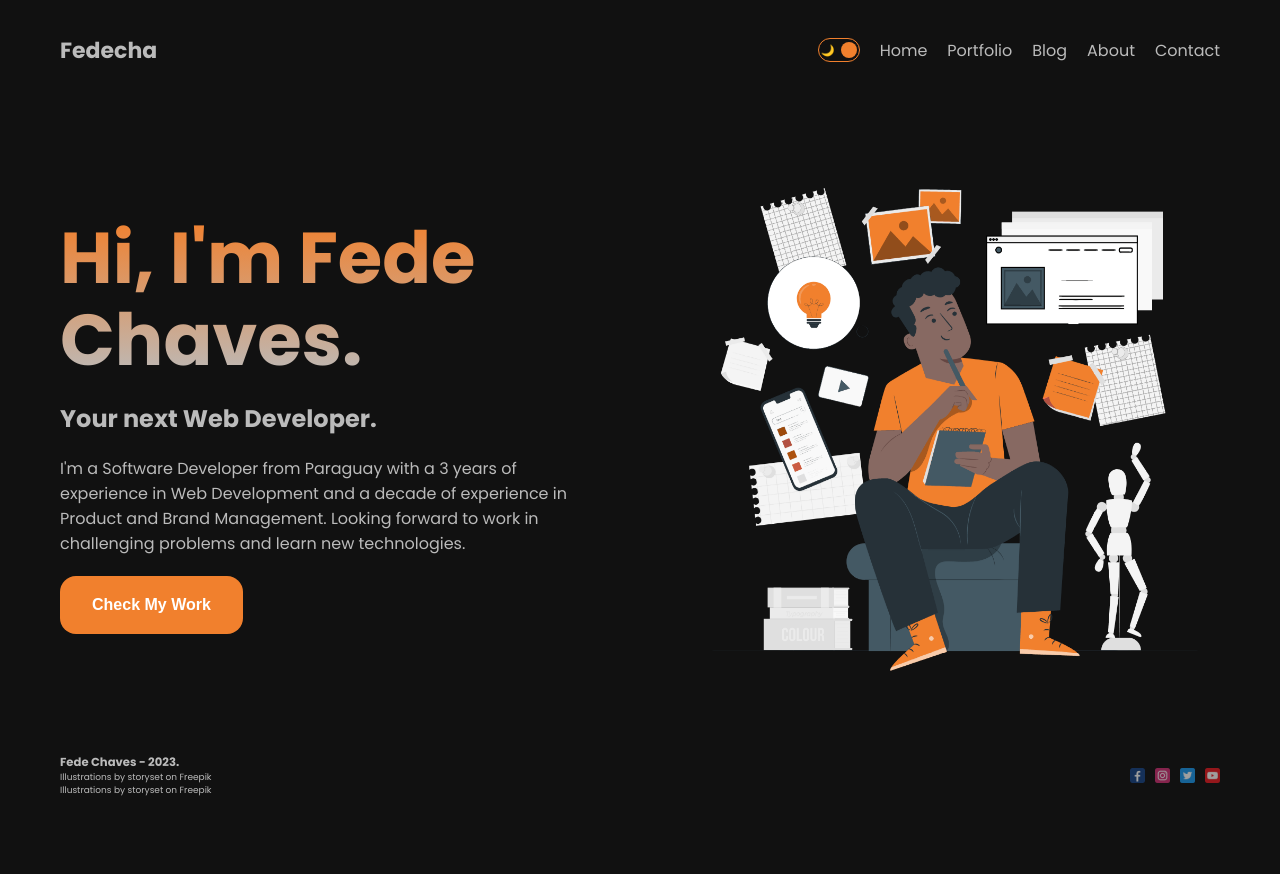
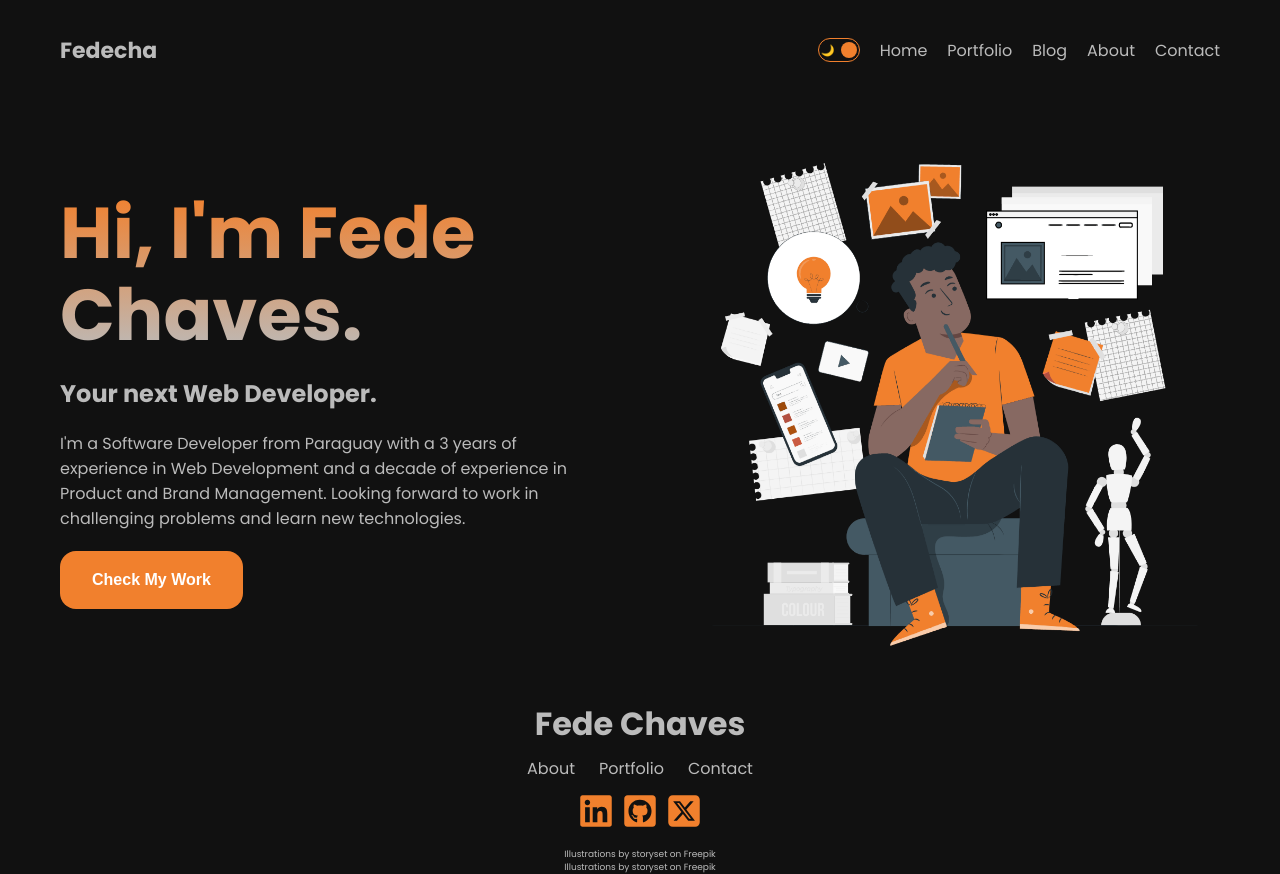
Before and after one commit to fedechaves/nextjs-personalws, a Next.js app: page / in a window 1280 px wide. Before the commit the page ends 800 px from the top, so only its background shows below. Built offline with nearby package versions, Linux system fonts and the light colour scheme.

Commit message:
refactor: style and content footer change

```diff
--- a/src/components/footer/Footer.jsx
+++ b/src/components/footer/Footer.jsx
@@ -1,23 +1,57 @@
 import React from 'react'
 import styles from './footer.module.css'
 import Image from 'next/image'
+import Link from 'next/link'
 
 const Footer = () => {
   return (
     <div className={styles.container}>
-      <div>
-        <h5>Fede Chaves - 2023.</h5>
+      <div className={styles.footer}>
+        <h1>Fede Chaves</h1>
+        <ul className={styles.footer_lists}>
+          <li className={styles.li_links}>
+            <Link href="/about">About</Link>
+          </li>
+          <li className={styles.li_links}>
+            <Link href="/portfolio">Portfolio</Link>
+          </li>
+          <li className={styles.li_links}>
+            <Link href="/contact">Contact</Link>
+          </li>
+        </ul>
+        <div>
+          <Link href="https://www.github.com/fedechaves">
+            <svg className={styles.contact_logo} xmlns="http://www.w3.org/2000/svg" height="1em" viewBox="0 0 448 512">
+            {/* <style>svg{fill:#f1802d}</style> */}
+            <path d="M416 32H31.9C14.3 32 0 46.5 0 64.3v383.4C0 465.5 14.3 480 31.9 480H416c17.6 0 32-14.5 32-32.3V64.3c0-17.8-14.4-32.3-32-32.3zM135.4 416H69V202.2h66.5V416zm-33.2-243c-21.3 0-38.5-17.3-38.5-38.5S80.9 96 102.2 96c21.2 0 38.5 17.3 38.5 38.5 0 21.3-17.2 38.5-38.5 38.5zm282.1 243h-66.4V312c0-24.8-.5-56.7-34.5-56.7-34.6 0-39.9 27-39.9 54.9V416h-66.4V202.2h63.7v29.2h.9c8.9-16.8 30.6-34.5 62.9-34.5 67.2 0 79.7 44.3 79.7 101.9V416z"
+            />
+            </svg>
+          </Link>
+          <Link href="/contact">
+            <svg className={styles.contact_logo} xmlns="http://www.w3.org/2000/svg"
+            height="1em" viewBox="0 0 448 512">
+            <path d="M400 32H48C21.5 32 0 53.5 0 80v352c0 26.5 21.5 48 48 48h352c26.5 0 48-21.5 48-48V80c0-26.5-21.5-48-48-48zM277.3 415.7c-8.4 1.5-11.5-3.7-11.5-8 0-5.4.2-33 .2-55.3 0-15.6-5.2-25.5-11.3-30.7 37-4.1 76-9.2 76-73.1 0-18.2-6.5-27.3-17.1-39 1.7-4.3 7.4-22-1.7-45-13.9-4.3-45.7 17.9-45.7 17.9-13.2-3.7-27.5-5.6-41.6-5.6-14.1 0-28.4 1.9-41.6 5.6 0 0-31.8-22.2-45.7-17.9-9.1 22.9-3.5 40.6-1.7 45-10.6 11.7-15.6 20.8-15.6 39 0 63.6 37.3 69 74.3 73.1-4.8 4.3-9.1 11.7-10.6 22.3-9.5 4.3-33.8 11.7-48.3-13.9-9.1-15.8-25.5-17.1-25.5-17.1-16.2-.2-1.1 10.2-1.1 10.2 10.8 5 18.4 24.2 18.4 24.2 9.7 29.7 56.1 19.7 56.1 19.7 0 13.9.2 36.5.2 40.6 0 4.3-3 9.5-11.5 8-66-22.1-112.2-84.9-112.2-158.3 0-91.8 70.2-161.5 162-161.5S388 165.6 388 257.4c.1 73.4-44.7 136.3-110.7 158.3zm-98.1-61.1c-1.9.4-3.7-.4-3.9-1.7-.2-1.5 1.1-2.8 3-3.2 1.9-.2 3.7.6 3.9 1.9.3 1.3-1 2.6-3 3zm-9.5-.9c0 1.3-1.5 2.4-3.5 2.4-2.2.2-3.7-.9-3.7-2.4 0-1.3 1.5-2.4 3.5-2.4 1.9-.2 3.7.9 3.7 2.4zm-13.7-1.1c-.4 1.3-2.4 1.9-4.1 1.3-1.9-.4-3.2-1.9-2.8-3.2.4-1.3 2.4-1.9 4.1-1.5 2 .6 3.3 2.1 2.8 3.4zm-12.3-5.4c-.9 1.1-2.8.9-4.3-.6-1.5-1.3-1.9-3.2-.9-4.1.9-1.1 2.8-.9 4.3.6 1.3 1.3 1.8 3.3.9 4.1zm-9.1-9.1c-.9.6-2.6 0-3.7-1.5s-1.1-3.2 0-3.9c1.1-.9 2.8-.2 3.7 1.3 1.1 1.5 1.1 3.3 0 4.1zm-6.5-9.7c-.9.9-2.4.4-3.5-.6-1.1-1.3-1.3-2.8-.4-3.5.9-.9 2.4-.4 3.5.6 1.1 1.3 1.3 2.8.4 3.5zm-6.7-7.4c-.4.9-1.7 1.1-2.8.4-1.3-.6-1.9-1.7-1.5-2.6.4-.6 1.5-.9 2.8-.4 1.3.7 1.9 1.8 1.5 2.6z"/>
+            </svg>
+          </Link>
+          <Link href="/contact">
+            <svg className={styles.contact_logo} xmlns="http://www.w3.org/2000/svg"
+                height="1em"
+                viewBox="0 0 448 512">
+            <path d="M64 32C28.7 32 0 60.7 0 96V416c0 35.3 28.7 64 64 64H384c35.3 0 64-28.7 64-64V96c0-35.3-28.7-64-64-64H64zm297.1 84L257.3 234.6 379.4 396H283.8L209 298.1 123.3 396H75.8l111-126.9L69.7 116h98l67.7 89.5L313.6 116h47.5zM323.3 367.6L153.4 142.9H125.1L296.9 367.6h26.3z"/>
+            </svg>
+          </Link>
+        </div>
         <span style={{fontSize: "9px", display: "flex", flexDirection:"column"}}>
           <a href="https://www.freepik.com/free-vector/design-inspiration-concept-illustration_10791980.htm#query=illustrations&position=2&from_view=keyword&track=sph">Illustrations by storyset on Freepik</a>
           <a href="https://www.freepik.com/free-vector/solidarity-concept-illustration_14562369.htm#&position=30&from_view=author">Illustrations by storyset on Freepik</a>
         </span>
       </div>
-      <div className={styles.social}>
+      {/* <div className={styles.social}>
         <Image src="/1.png" width={15} height={15} className={styles.icon} alt="Facebook"/>
         <Image src="/2.png" width={15} height={15} className={styles.icon} alt="Instagram"/>
         <Image src="/3.png" width={15} height={15} className={styles.icon} alt="Twitter"/>
         <Image src="/4.png" width={15} height={15} className={styles.icon} alt="Youtube"/>
-      </div>
+      </div> */}
     </div>
   )
 }
--- a/src/components/footer/footer.module.css
+++ b/src/components/footer/footer.module.css
@@ -1,11 +1,3 @@
-.container {
-    height: 50px;
-    font-size: 14px;
-    display: flex;
-    align-items: center;
-    justify-content: space-between;
-}
-
 .social {
     display: flex;
     align-items: center;
@@ -16,3 +8,35 @@
     opacity: 0.6;
     cursor: pointer;
 }
+
+.footer {
+    display: flex;
+    flex-direction: column;
+    justify-content: center;
+    align-items: center;
+    gap: 0.5rem;
+}
+.footer_lists {
+    display: flex;
+    justify-content: center;
+    column-gap: 1.5rem;
+}
+
+.li_links {
+    list-style: none;
+}
+
+.li_links:hover {
+    color: #F1802D;
+}
+
+.contact_logo {
+    height: 36px;
+    width: 36px;
+    fill: #F1802D;
+    margin: 0.25rem;
+}
+
+.contact_logo:hover {
+    fill:#c06624;
+}
```
